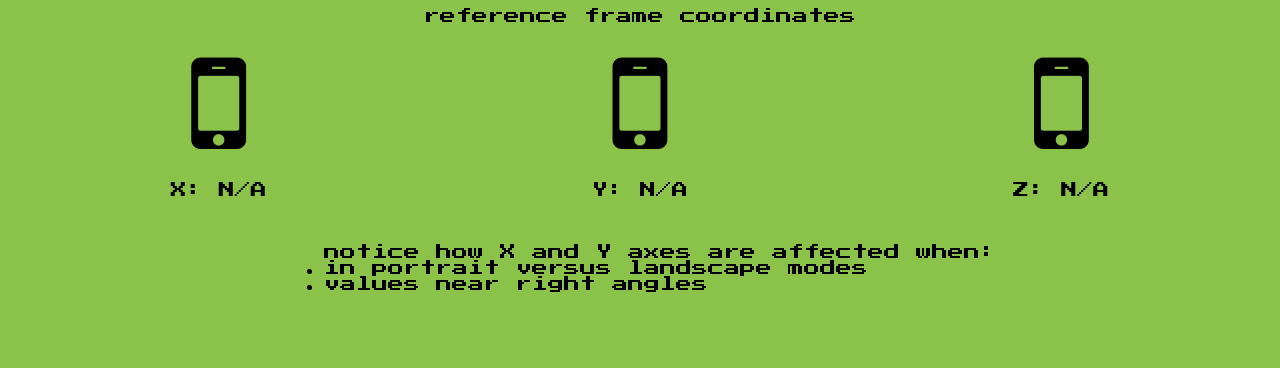
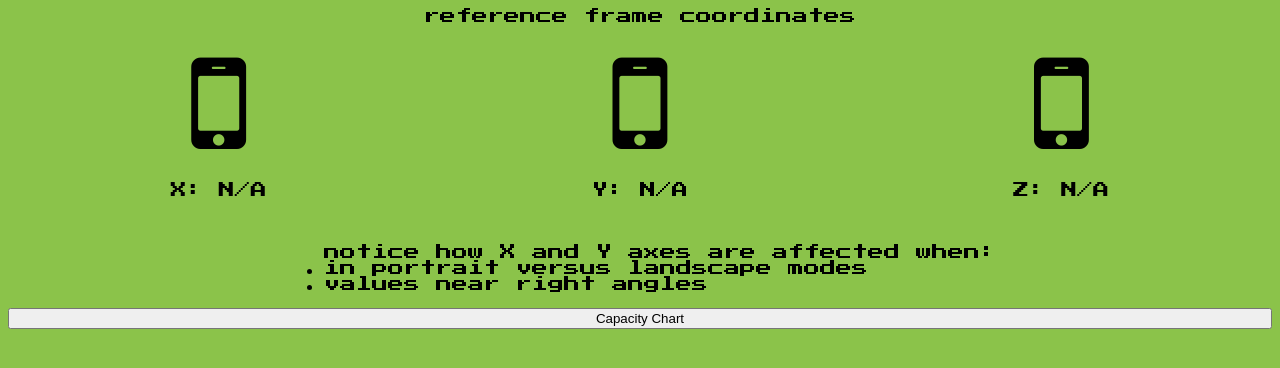
Before and after one commit to toni25010/Acceleration2022, a plain HTML site: page dist/index.html in a window 1280 px wide. Drawn offline with Linux system fonts and the light colour scheme.

Commit message:
update index.html

```diff
--- a/dist/index.html
+++ b/dist/index.html
@@ -34,6 +34,7 @@
   </div>
 </di>
 <!-- partial -->
+    <input type="button" value="Capacity Chart" onclick="onClick();">
   <script src='//cdnjs.cloudflare.com/ajax/libs/zepto/1.1.4/zepto.min.js'></script><script  src="./script.js"></script>
 
 </body>
```
